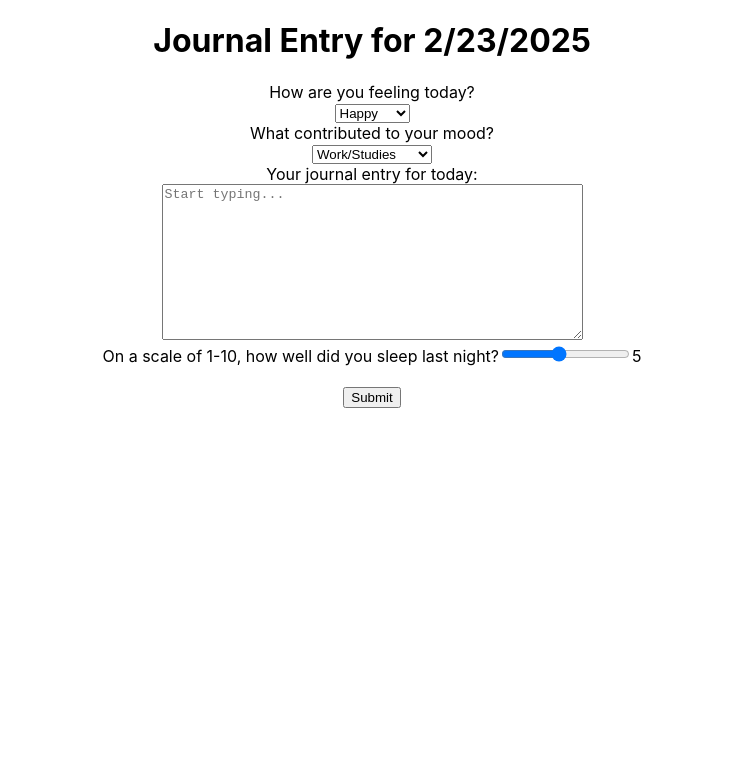
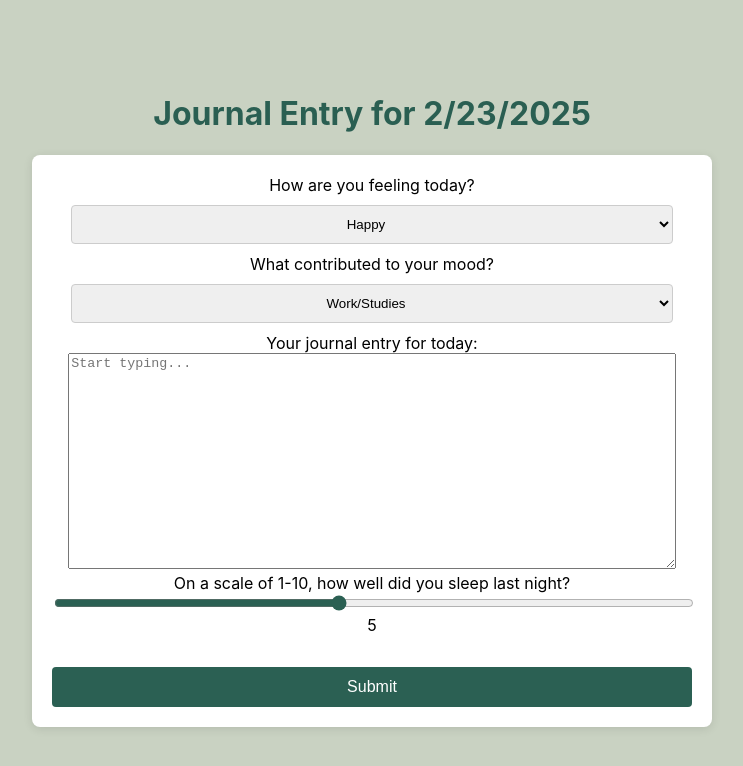
Before and after one commit to BrickHack-11/mental-health-journal, a React (Create React App) app in the folder frontend/: page /journal in a window 1280 px wide. Shown: the top 766 px of the page, without its empty margins (268-1011 px from the left). Built offline with nearby package versions, Linux system fonts and the light colour scheme.

Commit message:
Journal entry css

```diff
--- a/frontend/src/components/JournalEntry.js
+++ b/frontend/src/components/JournalEntry.js
@@ -1,18 +1,22 @@
 import { useState } from "react";
+import "./pallette.css";
+import styles from "./Login.module.css";
+import jestyles from "./JournalEntry.module.css";
 
 function JournalEntry() {
   const [feeling, setFeeling] = useState("");
   const [mood, setMood] = useState("");
   const [sleepQuality, setSleepQuality] = useState(5);
   return (
-    <div>
-      <h1>Journal Entry for {new Date().toLocaleDateString()}</h1>
-      <form>
+    <div className={styles.container}>
+      <h1 className={styles.filtergreen}>Journal Entry for {new Date().toLocaleDateString()}</h1>
+      <form className={jestyles.form}>
         <div>
           <label>How are you feeling today?</label>{" "}
         </div>
         <div>
           <select
+            className={jestyles.dropdowninput}
             value={feeling}
             onChange={(e) => setFeeling(e.target.value)}
             id="options"
@@ -31,6 +35,7 @@ function JournalEntry() {
           </div>
           <div>
             <select
+              className={jestyles.dropdowninput}
               value={mood}
               onChange={(e) => setMood(e.target.value)}
               id="options"
@@ -50,9 +55,10 @@ function JournalEntry() {
           <label>Your journal entry for today:</label>
           <div>
             <textarea
+              className={jestyles.textarea}
               required
               placeholder="Start typing..."
-              rows="10"
+              rows="14"
               cols="50"
             ></textarea>
           </div>
@@ -63,6 +69,7 @@ function JournalEntry() {
               On a scale of 1-10, how well did you sleep last night?
             </label>
             <input
+            className={jestyles.slider}
               type="range"
               min="1"
               max="10"
@@ -75,7 +82,7 @@ function JournalEntry() {
         </div>
         <br />
         <div>
-          <button type="submit">Submit</button>
+          <button className={styles.button} type="submit">Submit</button>
         </div>
       </form>
     </div>
--- /dev/null
+++ b/frontend/src/components/JournalEntry.module.css
@@ -0,0 +1,31 @@
+.dropdowninput {
+    width: 94%;
+    padding: 10px;
+    margin: 10px 0;
+    border: 1px solid #ccc;
+    border-radius: 4px;
+    text-align: center;
+    text-align-last: center;
+    -moz-text-align-last: center;
+}
+
+.form {
+    background: white;
+    padding: 1.25rem;
+    border-radius: 8px;
+    box-shadow: 0 2px 10px rgba(0, 0, 0, 0.1);
+    width: 100%;
+    max-width: 40rem;
+}
+
+.slider {
+    width: 100%;
+    accent-color: var(--brunswick-green);
+}
+
+.textarea {
+    /* height: 80%; */
+    /* max-height: 50%; */
+    width: 94%;
+    max-width: 94%;
+  }
--- a/frontend/src/components/Login.module.css
+++ b/frontend/src/components/Login.module.css
@@ -6,7 +6,7 @@
     height: 100vh;
     max-width: 100%;
     background-color: var(--ash-gray-nature);
-    overflow-y: hidden;
+    /* overflow-y: hidden; */
 }
 
 .containergrid {
```
